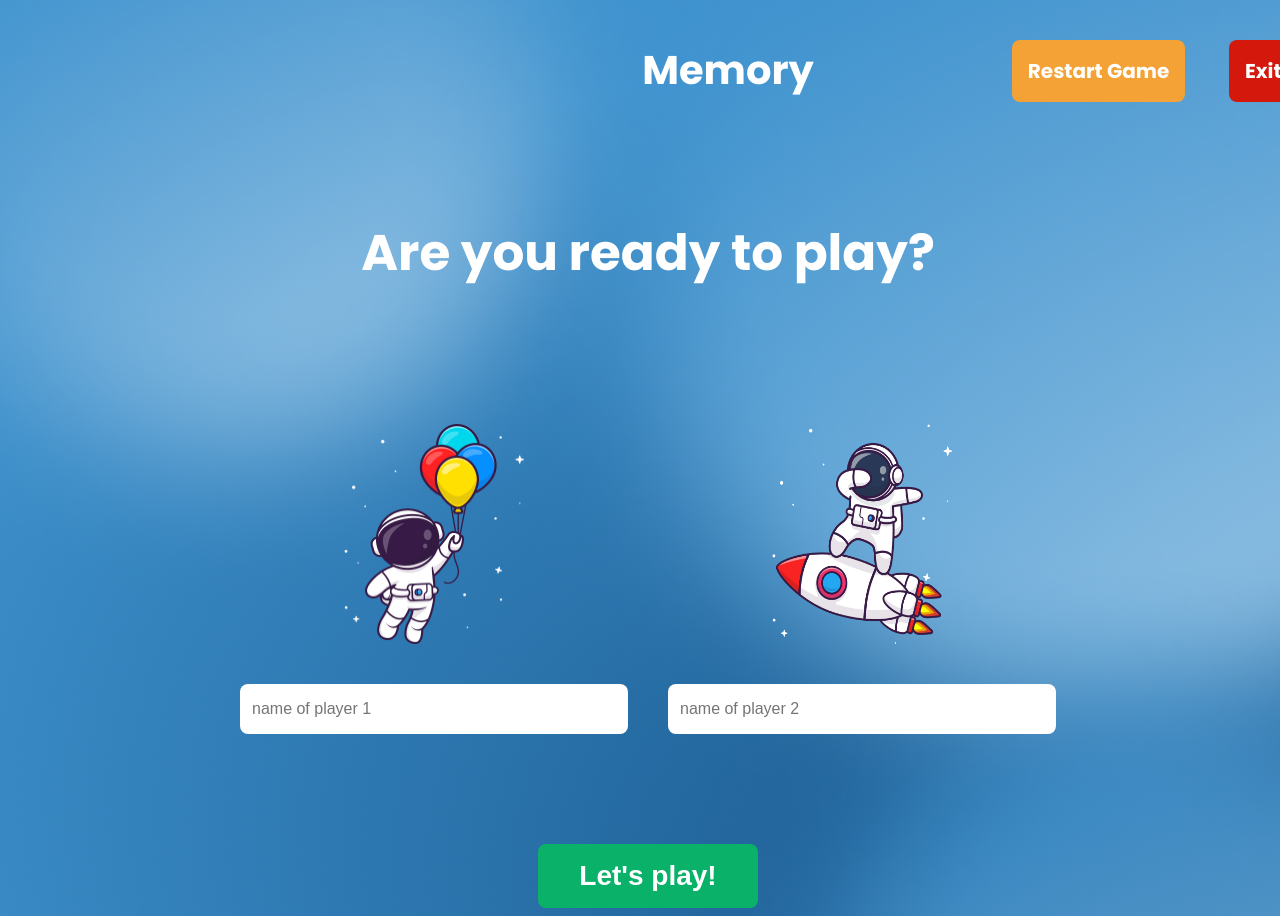
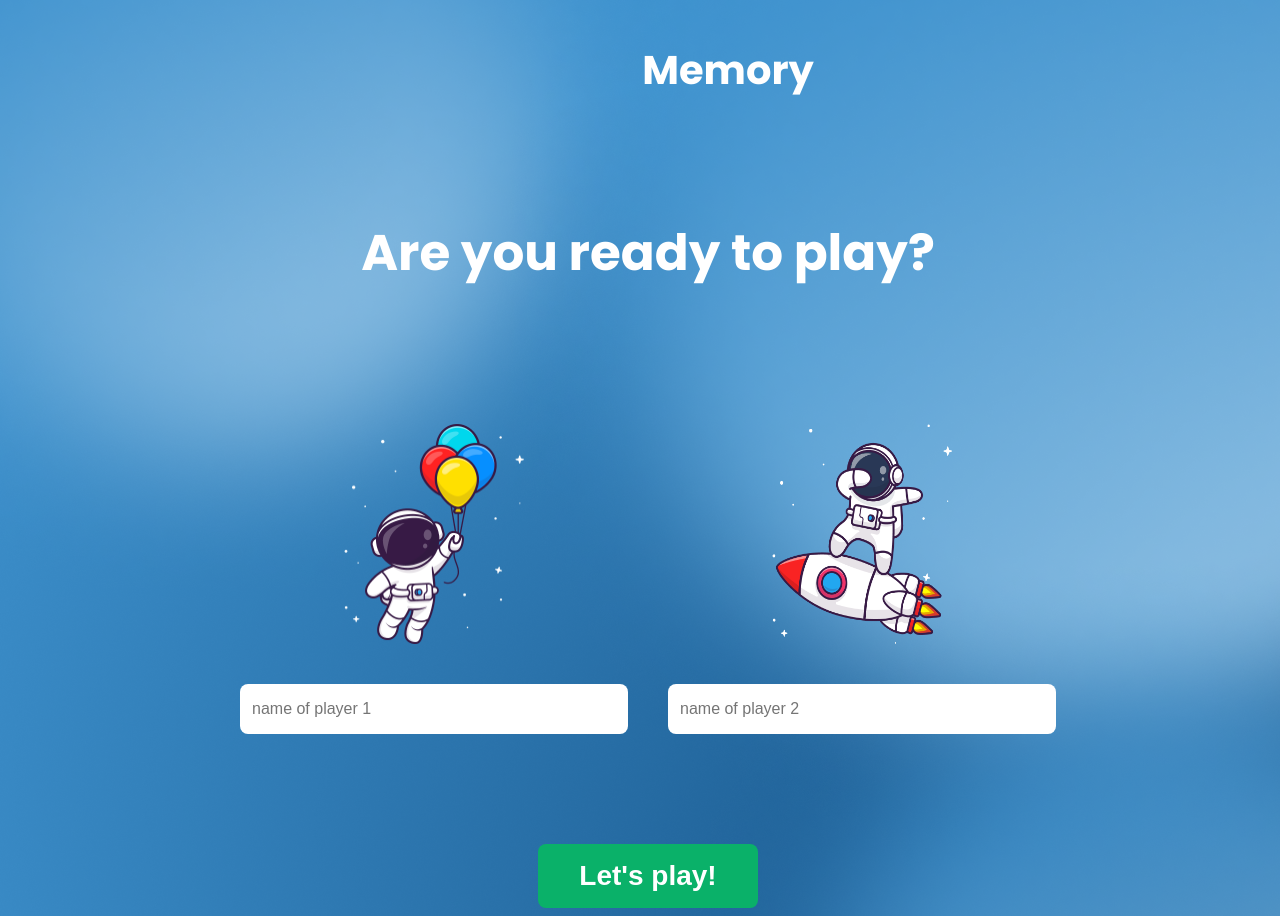
Before and after one commit to LaurenDeBlocq/MemoryCardGame, a React (Vite) app in the folder memory-card-game/: page / in a window 1280 px wide. Shown: the top 916 px of the page. Built offline with nearby package versions, Linux system fonts and the light colour scheme.

Commit message:
Cleaned up unnecessary code and fixed header buttons to only show while the game is active.

```diff
--- a/memory-card-game/src/App.css
+++ b/memory-card-game/src/App.css
@@ -49,14 +49,14 @@ body {
   justify-self: center;
 }
 
-.header--button-section {
+.header--link-section {
   grid-column: 3;
   display: flex;
   padding-right: 40px;
   justify-content: space-evenly;
 }
 
-.header--button {
+.header--link {
   padding: 16px;
   font-weight: 700;
   font-size: 20px;
@@ -66,13 +66,14 @@ body {
   border: none;
   color: white;
   box-shadow: none;
+  text-decoration: none;
 }
 
-.header--button-restart {
+.header--link-restart {
   background-color: #f4a236;
 }
 
-.header--button-exit {
+.header--link-exit {
   background-color: #d4190c;
 }
 
--- a/memory-card-game/src/components/Header.jsx
+++ b/memory-card-game/src/components/Header.jsx
@@ -1,15 +1,27 @@
+import { Link, useMatches } from "react-router-dom";
+
 const Header = () => {
+  const matches = useMatches();
   return (
     <header className="header">
       <div className="header--grid"></div>
       <h2 className="header--text">Memory</h2>
-      <div className="header--button-section">
-        <button className="header--button header--button-restart poppins-bold">
+      <div
+        className="header--link-section"
+        style={{
+          visibility: matches[1].pathname === "/game/" ? "visible" : "hidden",
+        }}
+      >
+        <Link
+          to={"/game/"}
+          className="header--link header--link-restart poppins-bold"
+          reloadDocument
+        >
           Restart Game
-        </button>
-        <button className="header--button header--button-exit poppins-bold">
+        </Link>
+        <Link to={"/"} className="header--link header--link-exit poppins-bold">
           Exit Game
-        </button>
+        </Link>
       </div>
     </header>
   );
--- a/memory-card-game/src/pages/GamePage.jsx
+++ b/memory-card-game/src/pages/GamePage.jsx
@@ -4,7 +4,6 @@ import playerTwoImage from "../resources/images/player2.png";
 import {
   selectName as selectPlayerTwoName,
   selectScore as selectPlayerTwoScore,
-  // selectActive as selectPlayerTwoActive,
   incrementScore as incrementPlayerTwoScore,
 } from "../slices/playerTwoSlice";
 import {
@@ -34,7 +33,6 @@ const GamePage = () => {
   const playerTwoScore = useSelector(selectPlayerTwoScore);
   const chosenCards = useSelector(selectChosenCardsIndex);
 
-  console.log(chosenCards);
   const dispatch = useDispatch();
   const navigate = useNavigate();
 
@@ -46,7 +44,6 @@ const GamePage = () => {
   }, [playerOneScore, playerTwoScore, navigate]);
 
   const handleMatch = () => {
-    // needs to remove cards from play and add points to relevant player
     playerOneActive
       ? dispatch(incrementPlayerOneScore())
       : dispatch(incrementPlayerTwoScore());
@@ -76,9 +73,7 @@ const GamePage = () => {
             alt="Image for player One"
           />
           <h2 className="game--player-name">{playerOneName}</h2>
-          <h3 className="game--player-score" key="asdf">
-            {playerOneScore}
-          </h3>
+          <h3 className="game--player-score">{playerOneScore}</h3>
         </div>
         <div className="game--game-block">
           <GameBoard className="game--game-board" handleMatch={handleMatch} />
@@ -90,9 +85,7 @@ const GamePage = () => {
             alt="Image for player Two"
           />
           <h2 className="game--player-name">{playerTwoName}</h2>
-          <h3 className="game--player-score" key="lkjh">
-            {playerTwoScore}
-          </h3>
+          <h3 className="game--player-score">{playerTwoScore}</h3>
         </div>
       </div>
     </>
```
Also changed, not shown: memory-card-game/src/components/GameBoard.jsx (+0 -9 lines).
